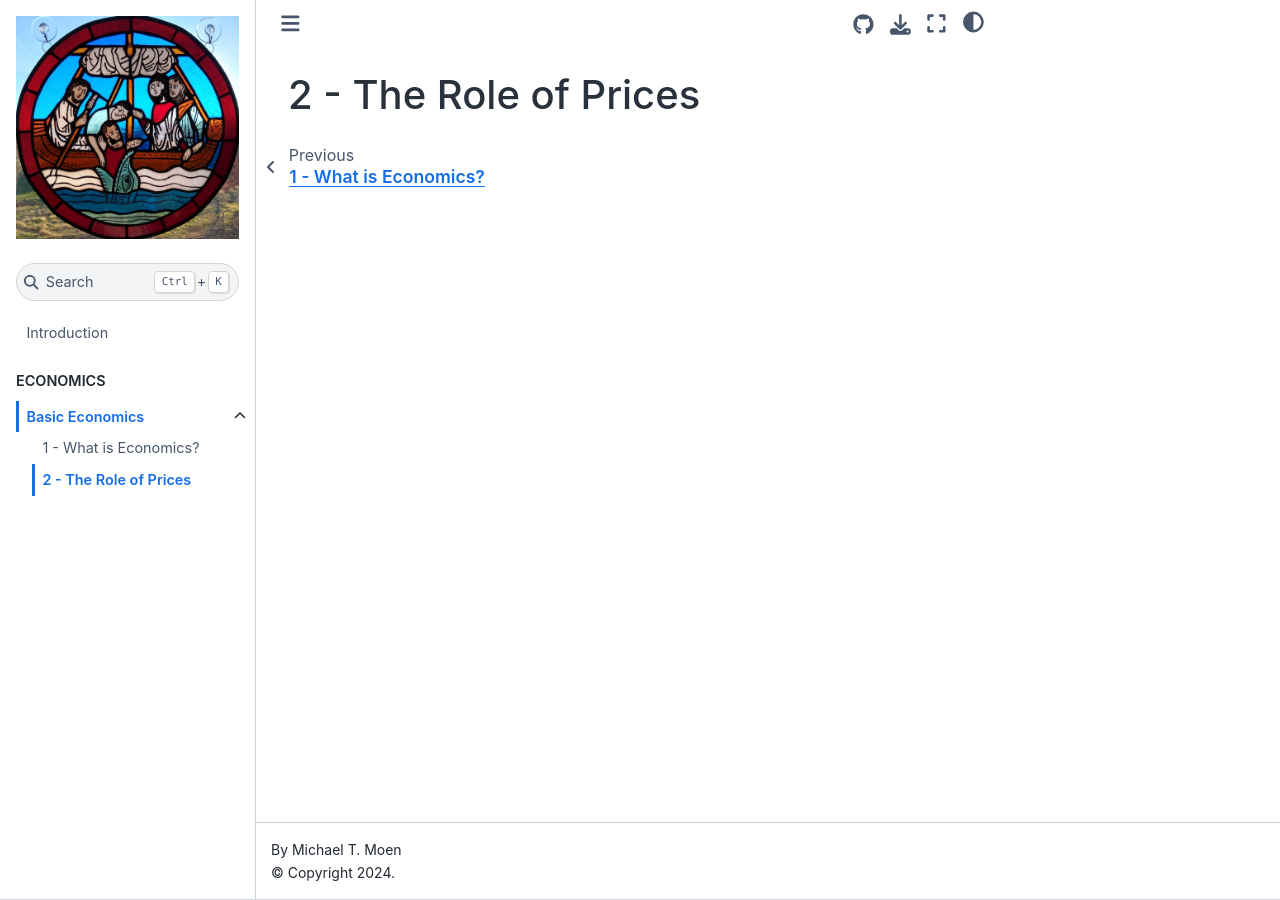
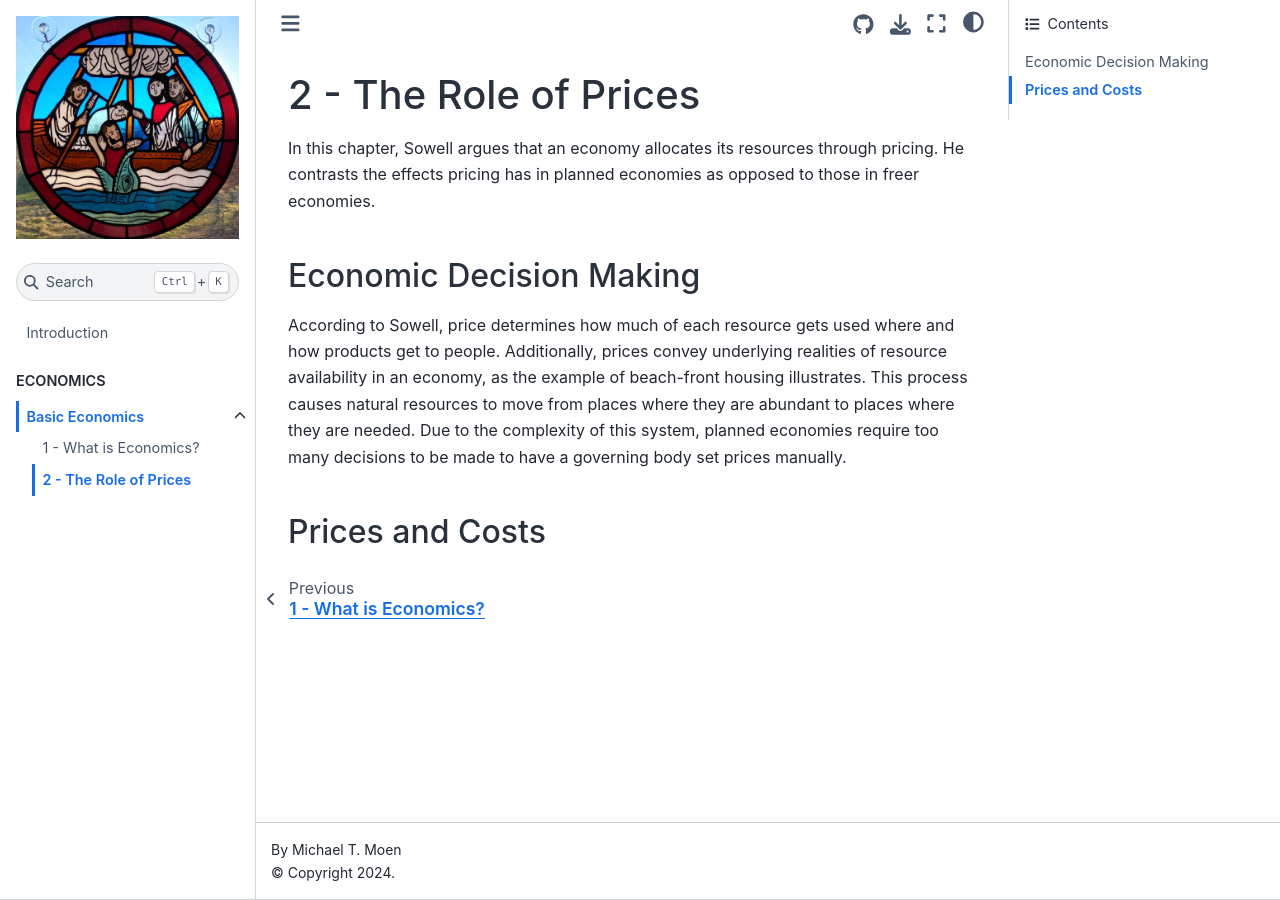
Before and after one commit to MoenMi/book-notes, a Jupyter Book: the page built from books/basic-economics/chapter-2.md, in a window 1280 px wide. Built offline with Jupyter Book 1.0.4 settings and Sphinx 7.4.7 and the Sphinx Book theme 1.1.4, drawn with Linux system fonts in a browser that asks for light colours.

Commit message:
Add chapter 2 content on the role of prices in the economy

```diff
--- a/books/basic-economics/chapter-2.md
+++ b/books/basic-economics/chapter-2.md
@@ -1 +1,9 @@
 # 2 - The Role of Prices
+
+In this chapter, Sowell argues that an economy allocates its resources through pricing. He contrasts the effects pricing has in planned economies as opposed to those in freer economies.
+
+### Economic Decision Making
+
+According to Sowell, price determines how much of each resource gets used where and how products get to people. Additionally, prices convey underlying realities of resource availability in an economy, as the example of beach-front housing illustrates. This process causes natural resources to move from places where they are abundant to places where they are needed. Due to the complexity of this system, planned economies require too many decisions to be made to have a governing body set prices manually.
+
+### Prices and Costs
```
